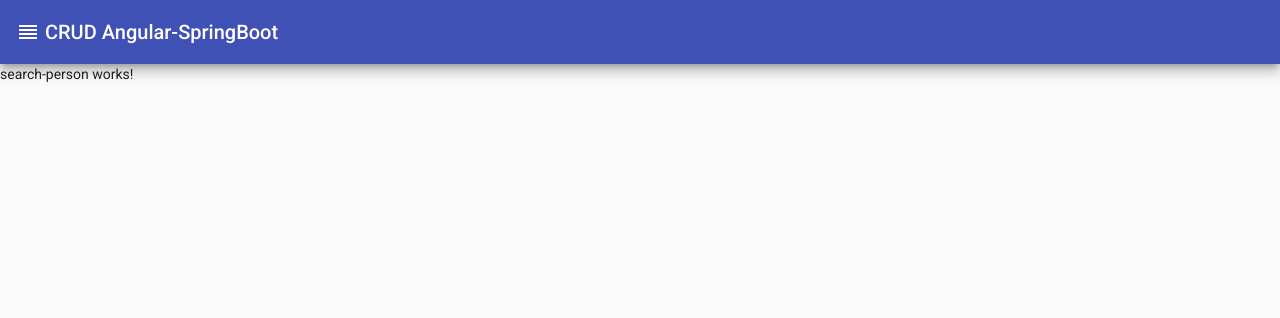
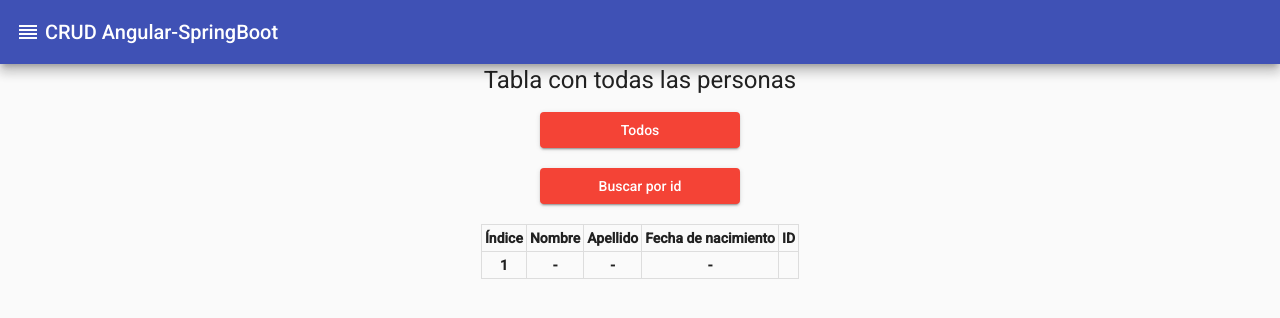
Before and after one commit to T0N1R/CRUD-Angular-app, an Angular app in the folder angular-crud-app/: page /search in a window 1280 px wide. Shown: the top 318 px of the page. Built offline with nearby package versions, Linux system fonts and the light colour scheme.

Commit message:
buscar agregar y borrar
arreglar la conexión con SpringBoot

```diff
--- a/angular-crud-app/src/app/delete-person/delete-person.component.css
+++ b/angular-crud-app/src/app/delete-person/delete-person.component.css
@@ -0,0 +1,39 @@
+.otrocontainer {
+  text-align: center;
+  margin-bottom: 2%;
+}
+form {
+  display: inline-block;
+}
+
+.container{
+  display: flex;
+  align-items: center;
+  justify-content: center;
+  width: 100%;
+}
+
+.inContainer{
+  display: block;
+  align-content: center;
+  align-items: center;
+}
+
+table, td, th {
+  border: 1px solid #ddd;
+  text-align: center;
+}
+
+table {
+  border-collapse: collapse;
+  width: 100%;
+}
+
+th, td {
+  padding: 3px;
+}
+
+mat-icon {
+  cursor: pointer;
+  color: #a70e0e;
+}
--- a/angular-crud-app/src/app/delete-person/delete-person.component.html
+++ b/angular-crud-app/src/app/delete-person/delete-person.component.html
@@ -1 +1,45 @@
-<p>delete-person works!</p>
+<h1 class="container">Borrar Persona</h1>
+
+<div class="otrocontainer">
+  <form class="example-form">
+    <p>
+      <mat-form-field class="example-full-width"  >
+        <mat-label>Ingresa el ID para borrar</mat-label>
+        <input matInput #idBorrar>
+      </mat-form-field>
+    </p>
+  </form>
+  <br>
+  <button mat-raised-button color="accent" (click)="deletePerson(idBorrar.value)" >Ingresar</button>
+</div>
+
+<div class="container">
+
+  <div class="inContainer">
+
+    <table class="tabla">
+      <thead>
+      <tr>
+        <th scope="col">Índice</th>
+        <th scope="col">Nombre</th>
+        <th scope="col">Apellido</th>
+        <th scope="col">Fecha de nacimiento</th>
+        <th scope="col">ID</th>
+        <th scope="col"></th>
+      </tr>
+      </thead>
+      <tbody>
+      <tr *ngFor="let person of personsList; index as i">
+        <th scope="row">{{i + 1}}</th>
+        <th scope="row">{{person.nombrePersona}}</th>
+        <th scope="row">{{person.apellidoPersona}}</th>
+        <th scope="row">{{person.fechaNacimiento}}</th>
+        <th scope="row">{{person.idPersona}}</th>
+        <th scope="row"><mat-icon (click)="deletePerson(person.idPersona)">delete</mat-icon></th>
+      </tr>
+      </tbody>
+    </table>
+
+  </div>
+
+</div>
--- a/angular-crud-app/src/app/delete-person/delete-person.component.ts
+++ b/angular-crud-app/src/app/delete-person/delete-person.component.ts
@@ -1,4 +1,5 @@
 import { Component, OnInit } from '@angular/core';
+import {HttpClient} from '@angular/common/http';
 
 @Component({
   selector: 'app-delete-person',
@@ -7,9 +8,43 @@ import { Component, OnInit } from '@angular/core';
 })
 export class DeletePersonComponent implements OnInit {
 
-  constructor() { }
+  readonly ROOT_URL = '/hello/persons';
+  readonly ROOT_DELETE = '/hello/persons/ce9cdafa-03f9-4db1-bf9c-7894ee8c2c4a';
+
+  personsList = [{idPersona: null, nombrePersona: '-', apellidoPersona: '-', fechaNacimiento: '-'}];
+
+  constructor(private http: HttpClient) { }
+
+  getPersons(){
+    this.personsList = [];
+    this.http.get(this.ROOT_URL).toPromise().then(data => {
+      const count = Object.keys(data).length;
+
+      for (let n = 0; n < count; n++) {
+        const sendToList = {
+          idPersona: data[n].id, nombrePersona: data[n].nombre, apellidoPersona: data[n].apellido, fechaNacimiento: data[n].nacimiento
+        };
+        this.personsList.push(sendToList);
+      }
+    });
+  }
+
+  deletePerson(idBorrar: string){
+    console.log('-----');
+    console.log(idBorrar);
+    console.log('-----');
+    const value = idBorrar.substring(0, 36);
+    console.log(value);
+    console.log(this.ROOT_DELETE);
+    // this.http.delete<void>(`${this.ROOT_URL}/${value}`);
+    return this.http.delete(`${this.ROOT_URL}/${value}`).toPromise().then(data => {
+      this.getPersons();
+    });
+    // this.getPersons();
+  }
 
   ngOnInit(): void {
+    this.getPersons();
   }
 
 }
--- a/angular-crud-app/src/app/insert-person/insert-person.component.css
+++ b/angular-crud-app/src/app/insert-person/insert-person.component.css
@@ -0,0 +1,6 @@
+.container {
+  text-align: center;
+}
+form {
+  display: inline-block;
+}
--- a/angular-crud-app/src/app/insert-person/insert-person.component.html
+++ b/angular-crud-app/src/app/insert-person/insert-person.component.html
@@ -1 +1,33 @@
-<p>insert-person works!</p>
+<h1 class="container">Ingresar Usuario</h1>
+
+<div class="container">
+  <form class="example-form">
+
+    <p>
+      <mat-form-field class="example-full-width"  >
+        <mat-label>Nombre</mat-label>
+        <input matInput #inputNombre>
+      </mat-form-field>
+      <br>
+      <mat-form-field class="example-full-width">
+        <mat-label>Apellido</mat-label>
+        <input matInput #inputApellido>
+      </mat-form-field>
+    </p>
+
+    <mat-form-field style="width: 180px">
+      <mat-label>Fecha de nacimiento</mat-label>
+      <input matInput [matDatepicker]="picker" #inputFecha>
+      <mat-datepicker-toggle matSuffix [for]="picker"></mat-datepicker-toggle>
+      <mat-datepicker #picker startView="year" [startAt]="startDate"></mat-datepicker>
+    </mat-form-field>
+
+
+
+  </form>
+
+  <br>
+
+  <button class="container" mat-raised-button color="warn" (click)="insertPerson(inputNombre.value, inputApellido.value, inputFecha.value)" >Ingresar</button>
+
+</div>
--- a/angular-crud-app/src/app/insert-person/insert-person.component.ts
+++ b/angular-crud-app/src/app/insert-person/insert-person.component.ts
@@ -1,4 +1,5 @@
 import { Component, OnInit } from '@angular/core';
+import {HttpClient} from '@angular/common/http';
 
 @Component({
   selector: 'app-insert-person',
@@ -7,7 +8,26 @@ import { Component, OnInit } from '@angular/core';
 })
 export class InsertPersonComponent implements OnInit {
 
-  constructor() { }
+  startDate: any;
+  readonly ROOT_URL = 'http://localhost:8080/hello/persons';
+
+  constructor(private http: HttpClient) { }
+
+  insertPerson(newNombre: string, newApellido: string, newFecha: string){
+    console.log(newNombre, newApellido, newFecha);
+
+    const postData = {
+      nombre: newNombre,
+      apellido: newApellido,
+      nacimiento: newFecha
+    };
+
+    this.http.post(this.ROOT_URL, postData).toPromise().then(
+      data => {
+        console.log('se ha ingresado una persona');
+      }
+    );
+  }
 
   ngOnInit(): void {
   }
--- a/angular-crud-app/src/app/search-person/search-person.component.css
+++ b/angular-crud-app/src/app/search-person/search-person.component.css
@@ -0,0 +1,34 @@
+.container{
+  display: flex;
+  align-items: center;
+  justify-content: center;
+  width: 100%;
+}
+
+.inContainer{
+  display: block;
+  align-content: center;
+  align-items: center;
+}
+
+.boton{
+  width: 200px;
+  display: flex;
+  margin: 0 auto;
+  align-content: center;
+  justify-content: center;
+}
+
+table, td, th {
+  border: 1px solid #ddd;
+  text-align: center;
+}
+
+table {
+  border-collapse: collapse;
+  width: 100%;
+}
+
+th, td {
+  padding: 3px;
+}
--- a/angular-crud-app/src/app/search-person/search-person.component.html
+++ b/angular-crud-app/src/app/search-person/search-person.component.html
@@ -1 +1,36 @@
-<p>search-person works!</p>
+<h1 class="container">Tabla con todas las personas</h1>
+
+<button mat-raised-button (click)="getPersons()" color="warn" class="boton">Todos</button>
+<br>
+<button mat-raised-button (click)="getPersons()" color="warn" class="boton">Buscar por id</button>
+
+<br>
+
+<div class="container">
+
+  <div class="inContainer">
+
+    <table class="tabla">
+      <thead>
+      <tr>
+        <th scope="col">Índice</th>
+        <th scope="col">Nombre</th>
+        <th scope="col">Apellido</th>
+        <th scope="col">Fecha de nacimiento</th>
+        <th scope="col">ID</th>
+      </tr>
+      </thead>
+      <tbody>
+      <tr *ngFor="let person of personsList; index as i">
+        <th scope="row">{{i + 1}}</th>
+        <th scope="row">{{person.nombrePersona}}</th>
+        <th scope="row">{{person.apellidoPersona}}</th>
+        <th scope="row">{{person.fechaNacimiento}}</th>
+        <th scope="row">{{person.idPersona}}</th>
+      </tr>
+      </tbody>
+    </table>
+
+  </div>
+
+</div>
--- a/angular-crud-app/src/app/search-person/search-person.component.ts
+++ b/angular-crud-app/src/app/search-person/search-person.component.ts
@@ -1,4 +1,5 @@
 import { Component, OnInit } from '@angular/core';
+import {HttpClient} from '@angular/common/http';
 
 @Component({
   selector: 'app-search-person',
@@ -7,7 +8,25 @@ import { Component, OnInit } from '@angular/core';
 })
 export class SearchPersonComponent implements OnInit {
 
-  constructor() { }
+  readonly ROOT_URL = 'http://localhost:8080/hello/persons';
+
+  personsList = [{idPersona: null, nombrePersona: '-', apellidoPersona: '-', fechaNacimiento: '-'}];
+
+  constructor(private http: HttpClient) { }
+
+  getPersons(){
+    this.personsList = [];
+    this.http.get(this.ROOT_URL).toPromise().then(data => {
+      const count = Object.keys(data).length;
+
+      for (let n = 0; n < count; n++) {
+        const sendToList = {
+          idPersona: data[n].id, nombrePersona: data[n].nombre, apellidoPersona: data[n].apellido, fechaNacimiento: data[n].nacimiento
+        };
+        this.personsList.push(sendToList);
+      }
+    });
+  }
 
   ngOnInit(): void {
   }
```
